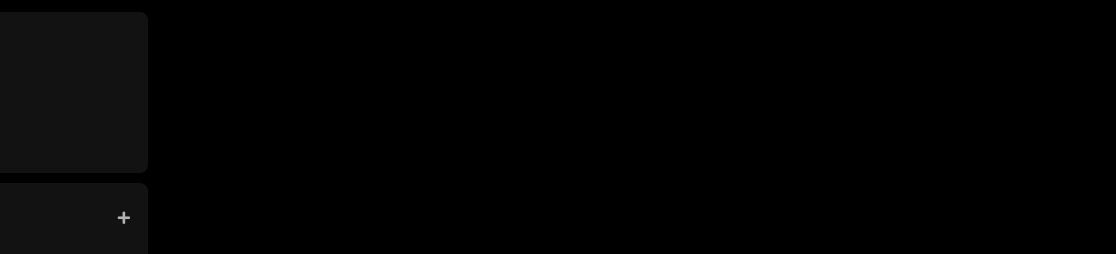
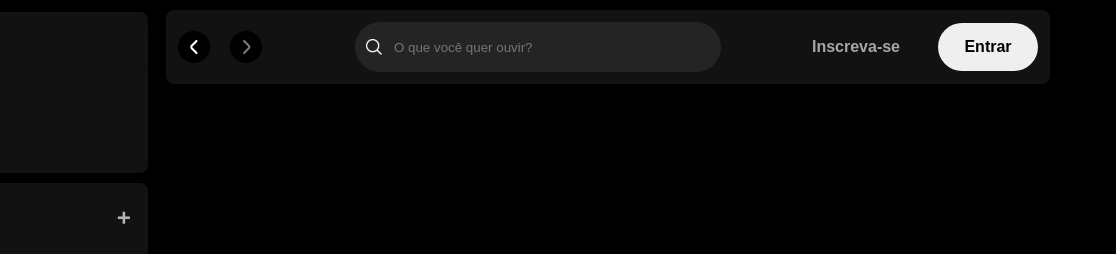
Before and after one commit to gsmith75/spotify-imersao, a plain HTML site: page index.html in a window 1280 px wide. Shown: the top 254 px of the page, 164-1280 px from the left. Drawn offline with Linux system fonts and the light colour scheme.

Commit message:
defining and styling main container

```diff
--- a/index.html
+++ b/index.html
@@ -6,7 +6,10 @@
     <title>Imersao Alura</title>
 
     <link rel="stylesheet" href="./styles/reset.css">
+    <link rel="stylesheet" href="./styles/vars.css">
     <link rel="stylesheet" href="./styles/sidebar-footer.css">
+    <link rel="stylesheet" href="./styles/main-content.css">
+
 
     <link rel="stylesheet" href="https://use.fontawesome.com/releases/v5.15.4/css/solid.css"
         integrity="sha384-Tv5i09RULyHKMwX0E8wJUqSOaXlyu3SQxORObAI08iUwIalMmN5L6AvlPX2LMoSE" crossorigin="anonymous" />
@@ -64,6 +67,28 @@
             </div>
         </div>
     </div>
+    <main>
+        <div class="main-container">
+            <nav class="header__navigation">
+                <div class="navigation">
+                    <button class="arrow-left">
+                        <img src="/assets/icons/small-left.png" alt="Seta esquerda">
+                    </button>
+                    <button class="arrow-right">
+                        <img src="/assets/icons/small-right.png" alt="Seta direita">
+                    </button>
+                </div>
+                <div class="header__search">
+                    <img src="/assets/icons/search.png" alt="">
+                    <input type="text" id="search-input" maxlength="800" placeholder="O que você quer ouvir?"/>
+                </div>
+                <div class="header__login">
+                    <button class="subscribe">Inscreva-se</button>
+                    <button class="login">Entrar</button>
+                </div>
+            </nav>
+        </div>
+    </main>
     <footer class="disclaimer-premium">
         <div class="text">
             <p class="disclaimer-premium__title">Testar o  premium de graça</p>
--- /dev/null
+++ b/styles/main-content.css
@@ -0,0 +1,92 @@
+/* HEADER */
+
+.main-container {
+    max-width: 80vw;
+    height: 100vh;
+    margin-left: 320px;
+    margin-right: 56px;
+}
+
+.header__navigation {
+    display: flex;
+    justify-content: space-between;
+    align-items: center;
+    padding: 16px;
+    margin: 10px;
+    border-radius: 8px;
+    background-color: #121212;
+    padding: 12px;
+  }
+
+.header__navigation .navigation {
+    display: flex;
+    justify-content: space-around;
+    align-items: center;
+  }
+
+.header__navigation .navigation .arrow-left {
+    margin-right: 1.25rem;
+}
+
+.arrow-left, .arrow-right {
+  display: flex;
+  align-items: center;
+  justify-content: center;
+  width: 32px;
+  height: 32px;
+  background: var(--bg-icon);
+  background-color:var(--bg-arrow-color);
+  border-radius: 50%;
+  border: none;
+  cursor: pointer;
+}
+
+.header__login {
+    display: flex;
+    align-items: center;
+}
+
+.header__search {
+    display: flex;
+    align-items: center;
+    width: 364px;
+    height: 48px;
+    margin-left: 8px;
+    background-color: #242424;
+    border-radius: 500px;
+    border: 1px solid transparent;
+}
+
+.header__search img {
+    width: 16px;
+    height: 16px;
+    margin-left: 10px;
+}
+
+.header__search input {
+    background: transparent;
+    border: none;
+    padding: 0px 100px 0 12px;
+    color: #fff;
+    text-overflow: ellipsis;
+    overflow:hidden;
+    white-space: nowrap;
+    outline: none;
+}
+
+.header__login .subscribe {
+    color: #a7a7a7;
+    font-size: 16px;
+    font-weight: 700;
+    background-color: transparent;
+    margin-right: 32px;
+}
+
+.header__login .login {
+    width: 100px;
+    height: 48px;
+    color: #000;
+    font-size: 16px;
+    font-weight: 700;
+    border-radius: 40px;
+}
--- a/styles/sidebar-footer.css
+++ b/styles/sidebar-footer.css
@@ -1,5 +1,6 @@
 body {
     background-color: #000;
+    font-family: var(--font-dm-sans);
 }
 
 .sidebar {
@@ -42,7 +43,6 @@ body {
     text-decoration: none;
     font-weight: 600;
     font-size: 14px;
-    font-family: "DM Sans", sans-serif;
 }
 
 .library{
@@ -71,7 +71,6 @@ body {
     border: 0px;
     font-size: 14px;
     font-weight: 700;
-    font-family: "DM Sans", sans-serif;
     text-align: center;
     text-decoration: none;
     text-transform: none;
@@ -112,7 +111,6 @@ body {
 .section-playlist__content .text{
     padding-bottom:14px;
     color:#FFF;
-    font-family: "DM Sans", sans-serif;
 }
 
 .section-playlist__content .title{
@@ -132,7 +130,6 @@ body {
     border-radius: 20px;
     font-size: 12px;
     font-weight: 700;
-    font-family: "DM Sans", sans-serif;
     text-decoration:none;
     text-transform: none;
     padding:10px;
@@ -147,7 +144,6 @@ body {
 
 .sidebar .cookies a{
     color:#b3b3b3;
-    font-family: "DM Sans", sans-serif;
     font-weight: 500;
     font-size:10px;
     text-decoration: none;
--- /dev/null
+++ b/styles/vars.css
@@ -0,0 +1,8 @@
+:root{
+    /* FONT */
+    --font-dm-sans:"DM Sans", sans-serif;
+
+    /* COLORS */
+    --bg-icon:#131313;
+    --bg-arrow-color:rgba(0,0,0,7)
+}
```
